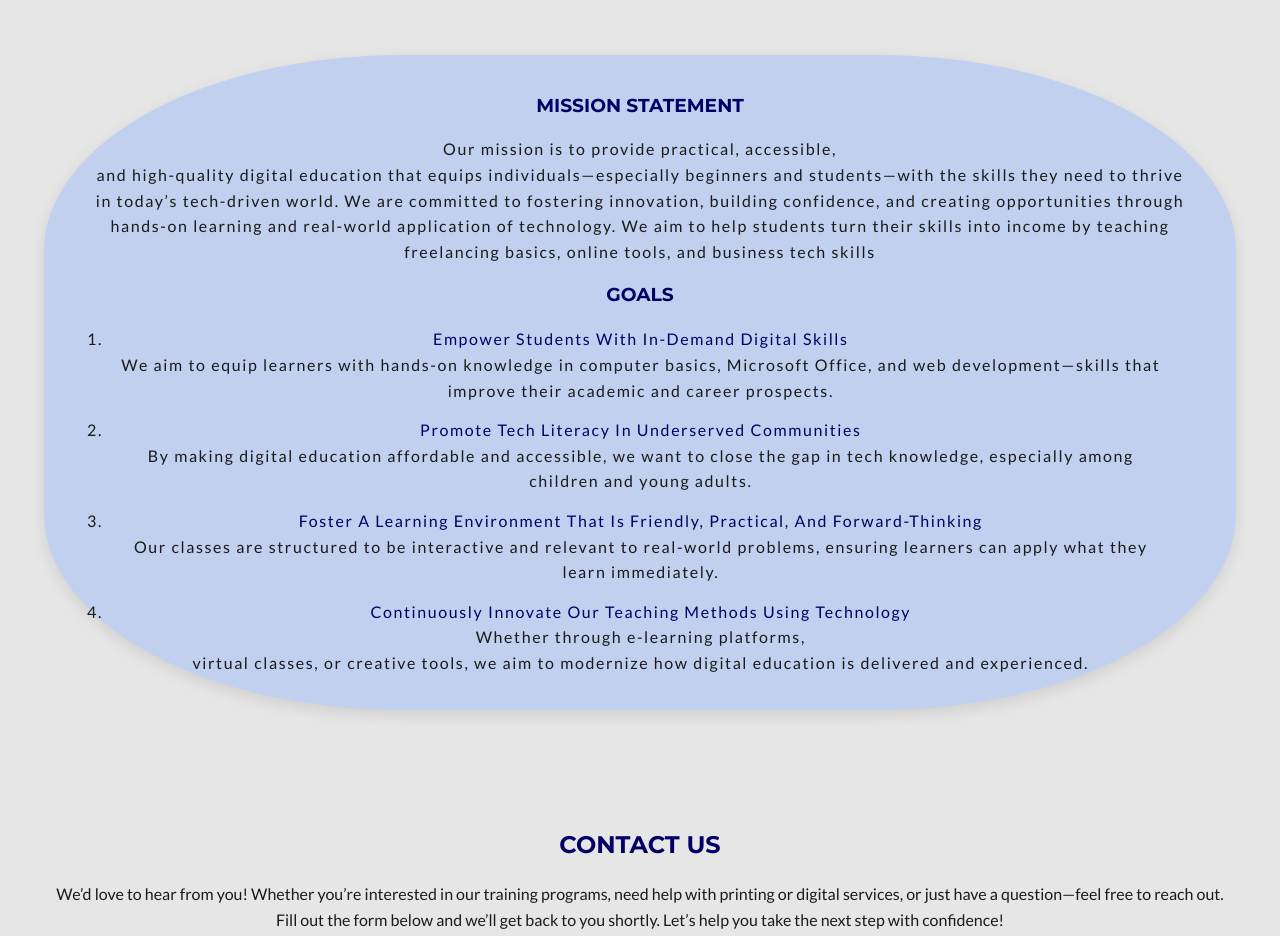
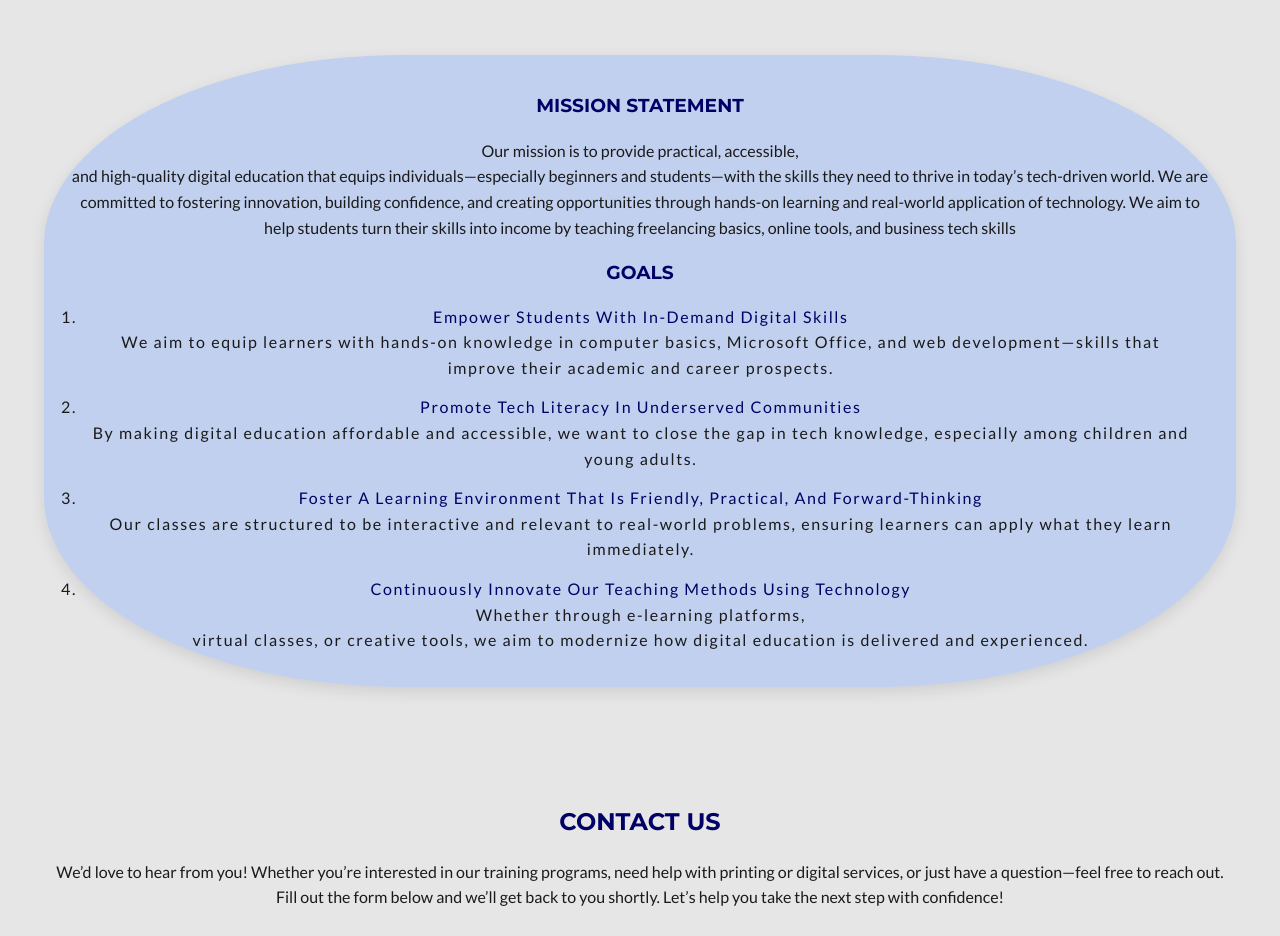
Before and after one commit to marveeygoodlife/BRAND-WEBSITE, a plain HTML site: page index.html in a window 1280 px wide. Shown: the part 6780-7716 px from the top of the page. Drawn offline with Linux system fonts and the light colour scheme.

Commit message:
Update index.html

```diff
--- a/index.html
+++ b/index.html
@@ -202,9 +202,9 @@ viewBox="0 0 3439.58 661.46"
                          <!-- goals -->
                          <div class="article-content" id="goals">
                             <h3>Mission statement</h3>
-                            <p class="contentol">Our mission is to provide practical, accessible,<br> and high-quality digital education that equips individuals—especially beginners and students—with the skills they need to thrive in today’s tech-driven world. We are committed to fostering innovation, building confidence, and creating opportunities through hands-on learning and real-world application of technology. We aim to help students turn their skills into income by teaching freelancing basics, online tools, and business tech skills</p>
+                            <p>Our mission is to provide practical, accessible,<br> and high-quality digital education that equips individuals—especially beginners and students—with the skills they need to thrive in today’s tech-driven world. We are committed to fostering innovation, building confidence, and creating opportunities through hands-on learning and real-world application of technology. We aim to help students turn their skills into income by teaching freelancing basics, online tools, and business tech skills</p>
                             <h3>Goals</h3>
-                            <ol class="digital-ol contentol">
+                            <ol class="digital-ol">
                                 <li><span>Empower students with in-demand digital skills</span> <br>
 We aim to equip learners with hands-on knowledge in computer basics, Microsoft Office, and web development—skills that improve their academic and career prospects.</li>
                                 <li><span>Promote tech literacy in underserved communities</span> <br>
```
